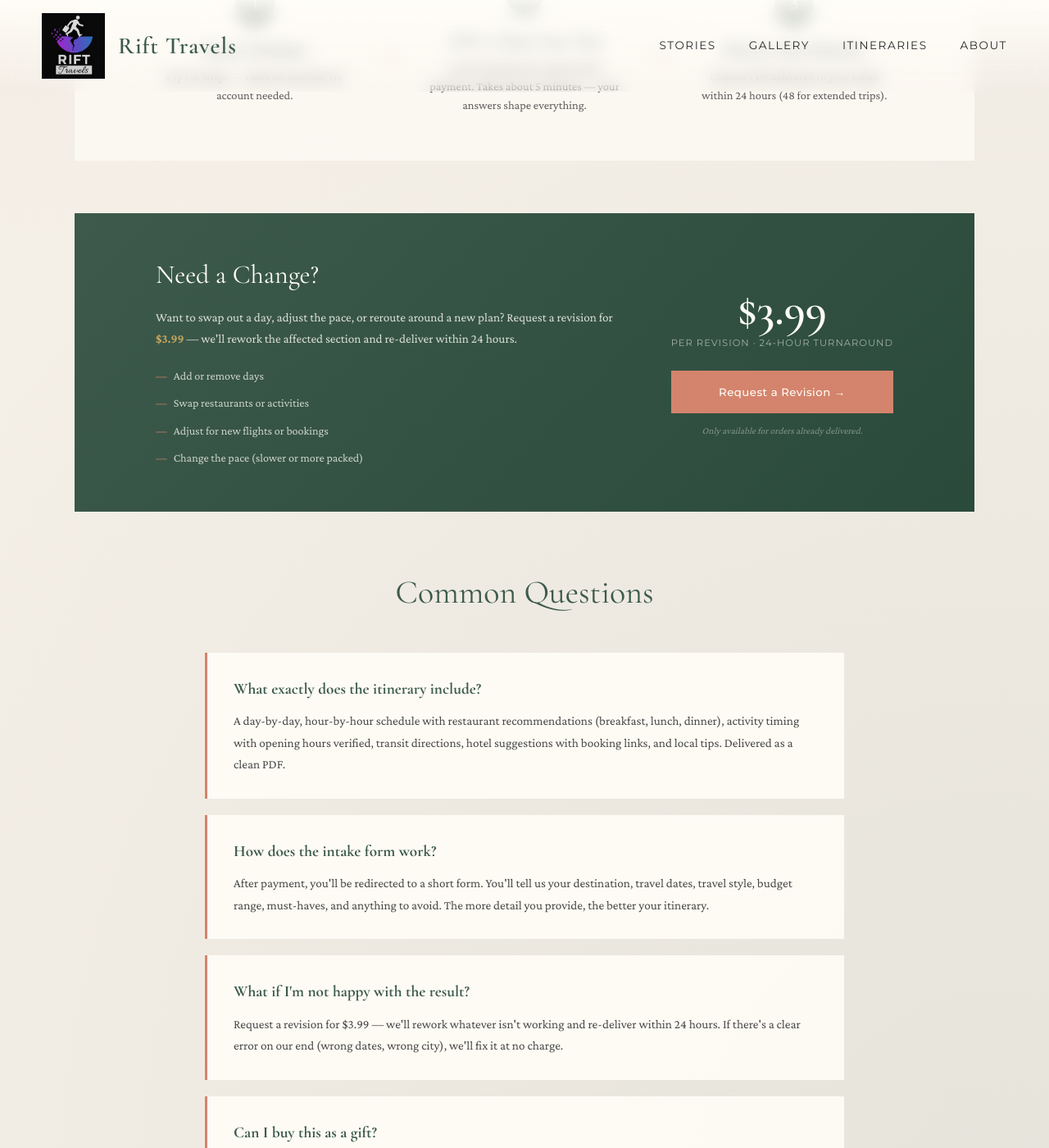
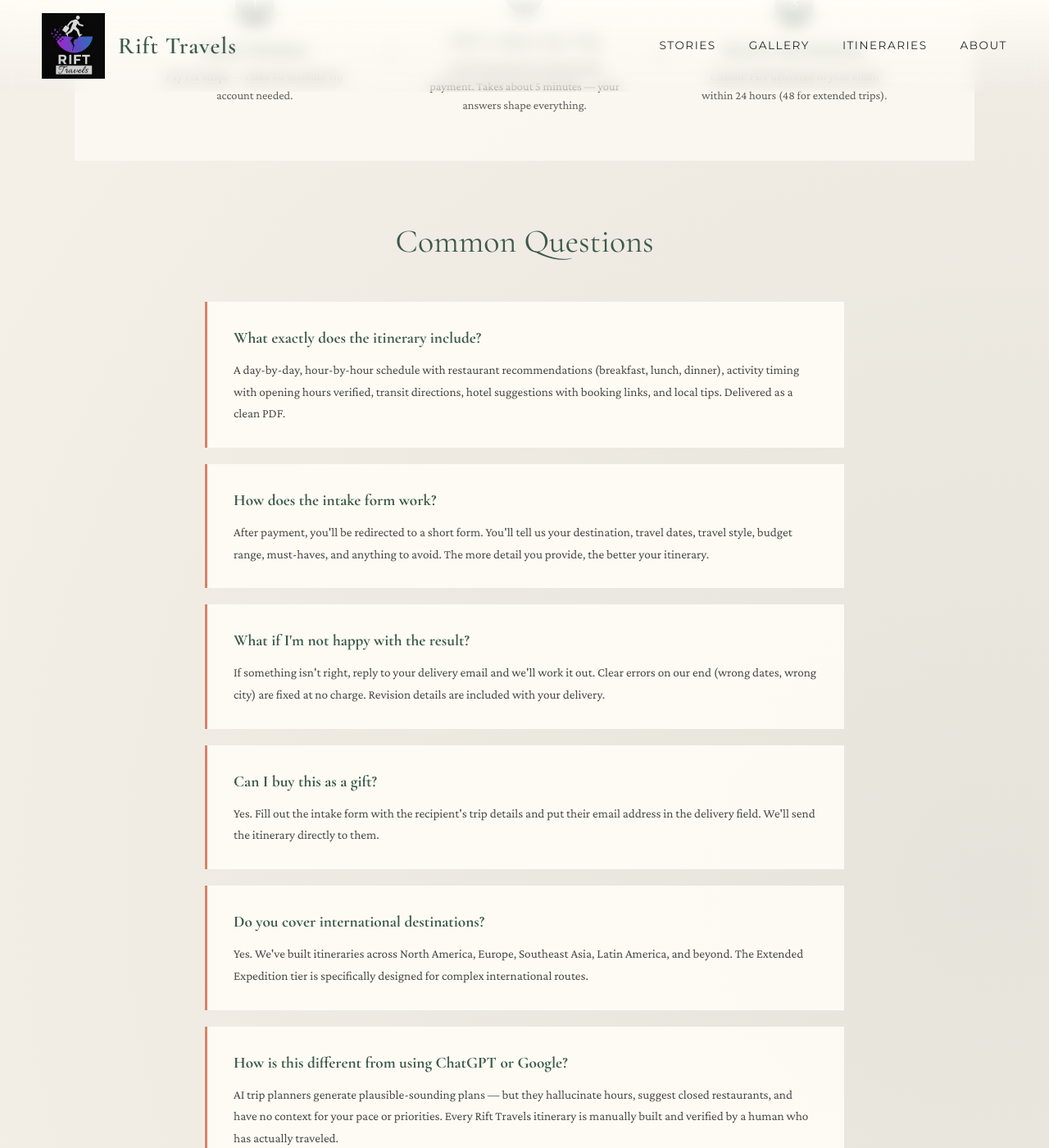
Before and after one commit to riftdigitalllc/RiftTravels.com, a Jekyll site: the page built from pricing.md, in a window 1280 px wide and 1400 px high, scrolled down 1830 px. Shown: the whole window at 82% size. Built offline with Jekyll 4.4.1, drawn with Linux system fonts in a browser that asks for light colours.

Commit message:
Remove revision section from public pricing page
Revision is only available to existing customers via delivery email link.
Updated FAQ answer to reflect that revision details are sent with delivery.

Co-Authored-By: Claude Sonnet 4.6 <noreply@anthropic.com>

```diff
--- a/pricing.md
+++ b/pricing.md
@@ -160,30 +160,6 @@ permalink: /pricing/
     </div>
   </div>
 
-  <!-- ── REVISION ADD-ON ── -->
-  <div class="revision-section">
-    <div class="revision-inner">
-      <div class="revision-text">
-        <h3>Need a Change?</h3>
-        <p>Want to swap out a day, adjust the pace, or reroute around a new plan? Request a revision for <strong>$3.99</strong> — we'll rework the affected section and re-deliver within 24 hours.</p>
-        <ul class="revision-list">
-          <li>Add or remove days</li>
-          <li>Swap restaurants or activities</li>
-          <li>Adjust for new flights or bookings</li>
-          <li>Change the pace (slower or more packed)</li>
-        </ul>
-      </div>
-      <div class="revision-cta-wrap">
-        <div class="revision-price">$3.99</div>
-        <p class="revision-sub">Per revision · 24-hour turnaround</p>
-        <a href="https://buy.stripe.com/14A28j3aS3FG3bF54zbjW03" class="revision-btn" target="_blank" rel="noopener">
-          Request a Revision →
-        </a>
-        <p class="revision-note">Only available for orders already delivered.</p>
-      </div>
-    </div>
-  </div>
-
   <!-- ── FAQ ── -->
   <div class="faq-section">
     <h2>Common Questions</h2>
@@ -200,7 +176,7 @@ permalink: /pricing/
 
     <div class="faq-item">
       <h4>What if I'm not happy with the result?</h4>
-      <p>Request a revision for $3.99 — we'll rework whatever isn't working and re-deliver within 24 hours. If there's a clear error on our end (wrong dates, wrong city), we'll fix it at no charge.</p>
+      <p>If something isn't right, reply to your delivery email and we'll work it out. Clear errors on our end (wrong dates, wrong city) are fixed at no charge. Revision details are included with your delivery.</p>
     </div>
 
     <div class="faq-item">
@@ -346,42 +322,6 @@ permalink: /pricing/
 .step p { color: var(--charcoal); opacity: 0.75; font-size: 0.9rem; line-height: 1.6; }
 .arrow { font-size: 1.5rem; color: var(--terracotta); display: none; padding-top: 1rem; }
 
-/* ── REVISION SECTION ── */
-.revision-section {
-  background: linear-gradient(135deg, var(--deep-green) 0%, #2a4a3c 100%);
-  padding: 3rem 2rem; margin-bottom: 4rem;
-}
-.revision-inner {
-  max-width: 900px; margin: 0 auto;
-  display: grid; grid-template-columns: 1fr auto; gap: 3rem; align-items: center;
-}
-.revision-text h3 {
-  font-family: var(--serif-display); font-size: 2rem; color: var(--cream);
-  margin-bottom: 0.75rem; font-weight: 400;
-}
-.revision-text p { color: rgba(255,253,247,0.82); line-height: 1.7; font-size: 0.95rem; margin-bottom: 1rem; }
-.revision-text strong { color: var(--gold); }
-.revision-list { list-style: none; padding: 0; }
-.revision-list li {
-  color: rgba(255,253,247,0.75); font-size: 0.88rem; padding: 0.3rem 0;
-  display: flex; gap: 0.5rem;
-}
-.revision-list li::before { content: "—"; color: var(--terracotta); flex-shrink: 0; }
-.revision-cta-wrap { text-align: center; min-width: 180px; }
-.revision-price {
-  font-family: var(--serif-display); font-size: 3.5rem; font-weight: 600;
-  color: var(--cream); line-height: 1; margin-bottom: 0.25rem;
-}
-.revision-sub { font-family: var(--sans); font-size: 0.72rem; letter-spacing: 1px; color: rgba(255,253,247,0.55); margin-bottom: 1.5rem; text-transform: uppercase; }
-.revision-btn {
-  display: block; padding: 0.9rem 1.5rem; background: var(--terracotta);
-  color: var(--cream); text-decoration: none; font-family: var(--sans);
-  font-size: 0.83rem; font-weight: 500; letter-spacing: 0.5px;
-  transition: background 0.3s; white-space: nowrap;
-}
-.revision-btn:hover { background: var(--deep-rust); }
-.revision-note { font-size: 0.72rem; color: rgba(255,253,247,0.4); margin-top: 0.75rem; font-style: italic; }
-
 /* ── FAQ ── */
 .faq-section { max-width: 780px; margin: 0 auto; }
 .faq-section h2 {
```
